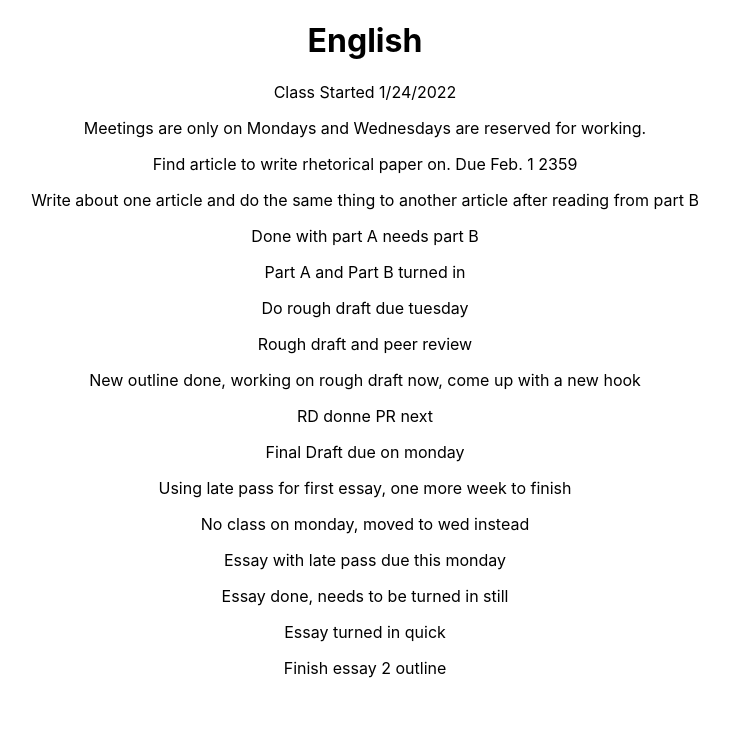
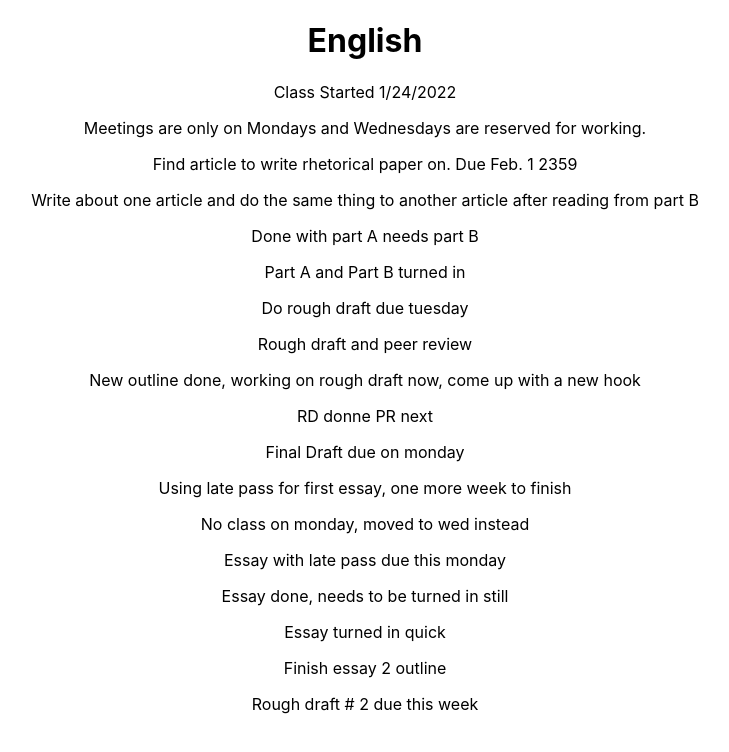
Before and after one commit to jsoomie/school-notebook, a React (Create React App) app: page /english in a window 1280 px wide. Shown: the top 752 px of the page, without its empty margins (275-1004 px from the left). Built offline with nearby package versions, Linux system fonts and the light colour scheme.

Commit message:
chore: update english

```diff
--- a/src/pages/English/English.tsx
+++ b/src/pages/English/English.tsx
@@ -28,6 +28,7 @@ export const English = () => {
       <p>Essay done, needs to be turned in still</p>
       <p>Essay turned in quick</p>
       <p>Finish essay 2 outline</p>
+      <p>Rough draft # 2 due this week</p>
     </div>
   );
 };
```
